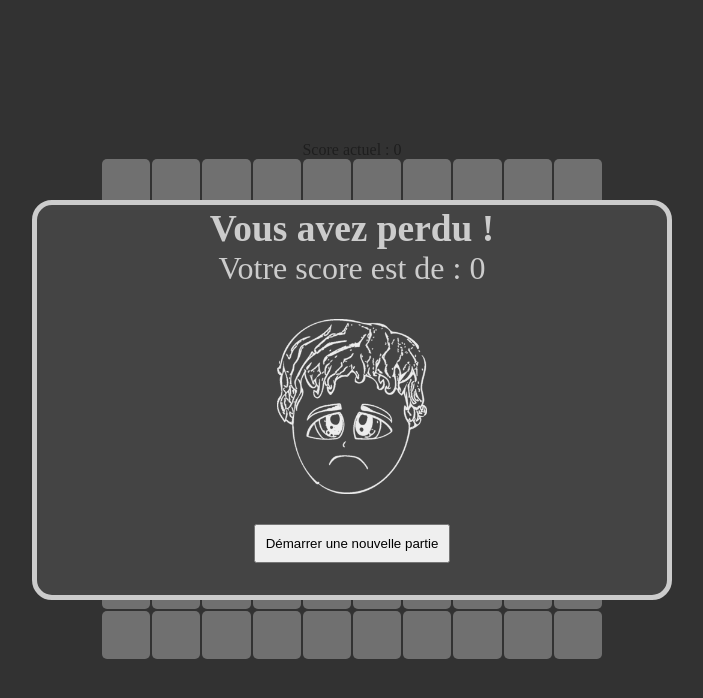
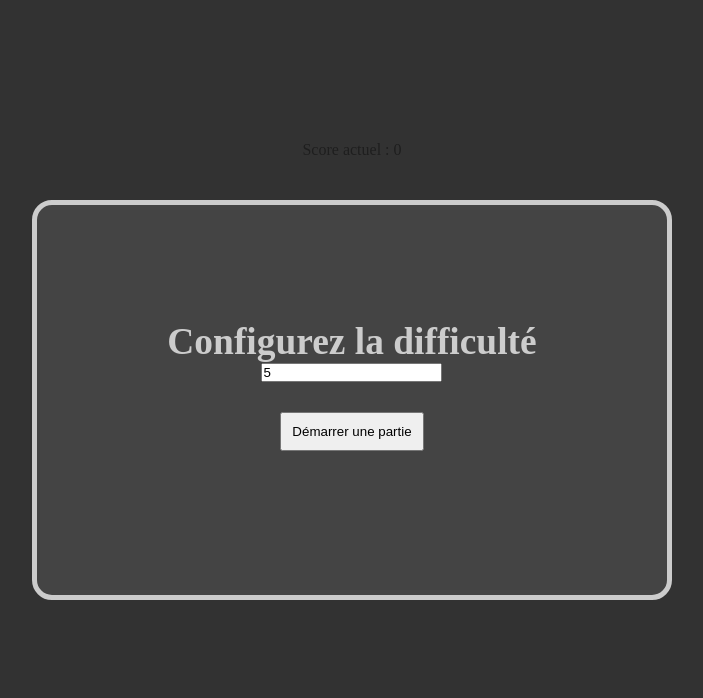
Before and after one commit to Forthtilliath/defi-css-grid, a website with bundled scripts: page index.html in a window 1280 px wide. Shown: the whole page, without its empty margins (288-991 px from the left). Built offline with nearby package versions, Linux system fonts and the light colour scheme.

Commit message:
setup lancement partie

```diff
--- a/index.html
+++ b/index.html
@@ -9,30 +9,26 @@
     </head>
     <body>
         <div id="root">
-
-
             <div class="score">Score actuel : <span id="currentScore">0</span></div>
 
             <div class="container"></div>
         </div>
-        <div id="gameOver" class="">
-            <!-- <div id="gameOver" class="hidden"> -->
+        <div id="gameOver" class="hidden">
             <div class="container">
                 <div class="content">
                     <h3>Vous avez perdu !</h3>
                     <div>Votre score est de : <span id="finalScore">0</span></div>
                     <img src="./triste2.png" class="image" alt="sad" width="30%" />
-                    <button id="btn_newstart">Démarrer une nouvelle partie</button>
+                    <button id="btn_newStart">Démarrer une nouvelle partie</button>
                 </div>
             </div>
         </div>
-        <div id="beforeGame" class="hidden">
+        <div id="beforeGame" class="">
             <div class="container">
                 <div class="content">
                     <h3>Configurez la difficulté</h3>
-                    <div>
-                        <button id="btn_start">Démarrer une partie</button>
-                    </div>
+                    <input type="number" value="5" id="nbCases" />
+                    <button id="btn_firstStart">Démarrer une partie</button>
                 </div>
             </div>
         </div>
--- a/js/game.js
+++ b/js/game.js
@@ -3,17 +3,17 @@ import { timeout } from './utils.js';
 class Game {
     constructor() {
         this.container = document.querySelector('.container');
-        this.btn_start = document.querySelector('#btn_start');
-        this.btn_newstart = document.querySelector('#btn_newstart');
+        this.btn_firstStart = document.querySelector('#btn_firstStart');
+        this.btn_newStart = document.querySelector('#btn_newStart');
         this.btn_nextStep = document.querySelector('#btn_nextStep');
+        this.firstGame = document.querySelector('#beforeGame');
+        this.inputNbCases = document.querySelector('#nbCases');
         this.gameOver = document.querySelector('#gameOver');
 
         this.soundActive = new Audio('../sounds/active.mp3');
         this.soundRight = new Audio('../sounds/right.mp3');
         this.soundWrong = new Audio('../sounds/wrong.mp3');
 
-        this.setSize(10);
-        this.createEvents();
         this.started = false;
         this.playerCanClick = false;
 
@@ -21,6 +21,8 @@ class Game {
         this.intervalDuration = 300;
 
         this.container.innerHTML = '';
+
+        this.createEvents();
     }
 
     /**
@@ -75,8 +77,8 @@ class Game {
      * Génère l'ensemble des évents liés au jeu
      */
     createEvents() {
-        this.btn_start.addEventListener('click', () => this.startGame());
-        this.btn_newstart.addEventListener('click', () => this.startNewGame());
+        this.btn_firstStart.addEventListener('click', () => this.startFirstGame());
+        this.btn_newStart.addEventListener('click', () => this.startNewGame());
     }
 
     deleteEvents() {
@@ -126,12 +128,21 @@ class Game {
     /**
      * Démarre la partie
      */
-    startGame() {
+    async startGame() {
+        await timeout(1000);
         this.started = true;
 
         this.init();
 
         this.launchTurn();
+    }
+
+    startFirstGame() {
+        console.log('p',this.inputNbCases.value);
+        this.setSize(+this.inputNbCases.value);
+        this.createGame();
+        this.firstGame.classList.add('hidden');
+        this.startGame();
     }
 
     startNewGame() {
--- a/js/index.js
+++ b/js/index.js
@@ -1,6 +1,6 @@
 import Game from "./game.js";
 
-Game.createGame();
+// Game.createGame();
 
 /**
  * TODO List
```
